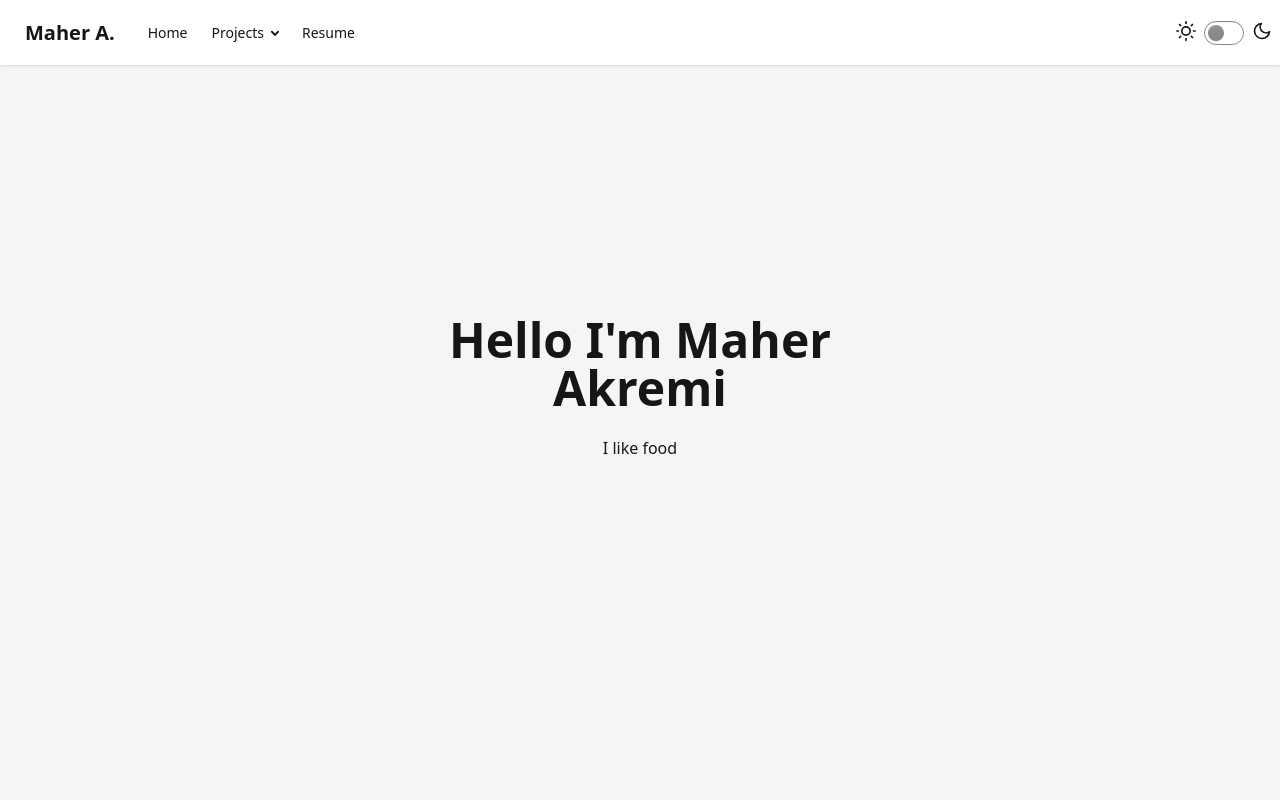
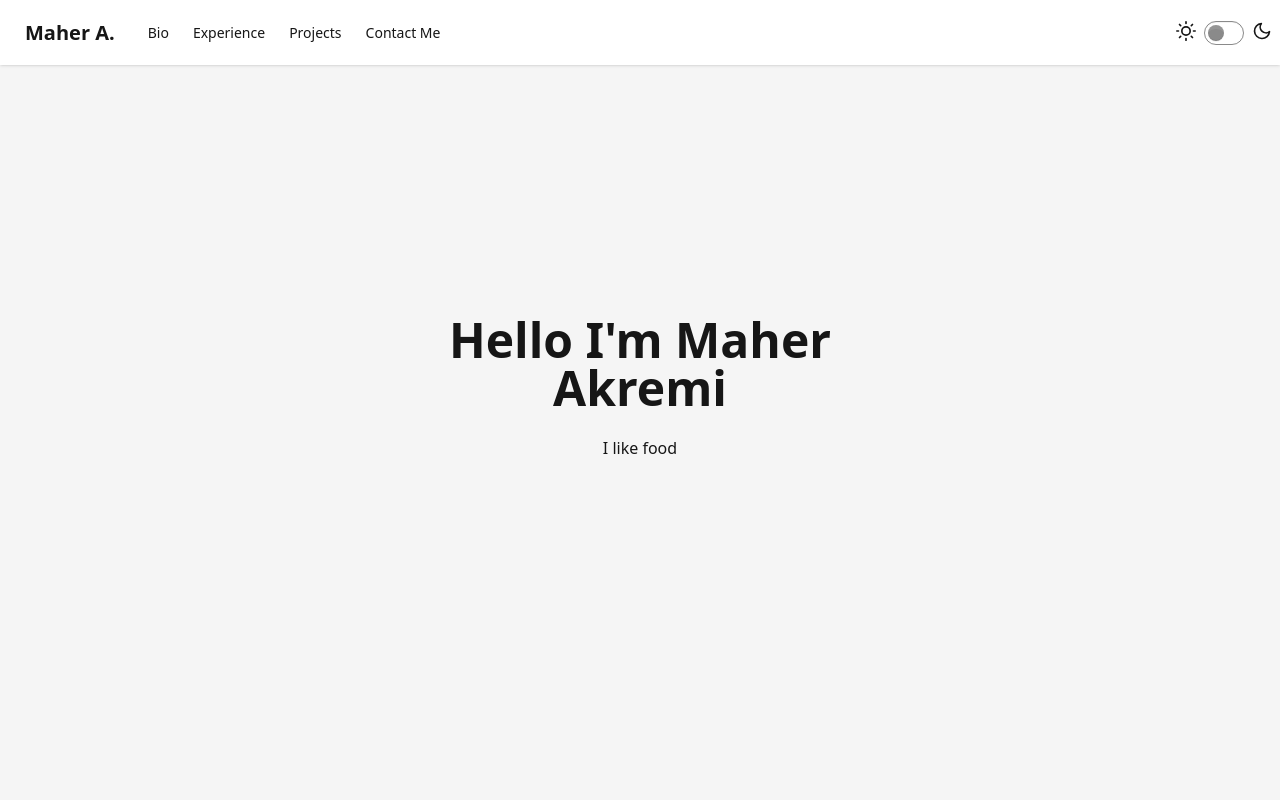
Before and after one commit to maherakr/my-portfolio-app, a Next.js app: page / in a window 1280 px wide. Shown: the top 800 px of the page. Built offline with nearby package versions, Linux system fonts and the light colour scheme.

Commit message:
Navbar updated

```diff
--- a/src/app/globals.css
+++ b/src/app/globals.css
@@ -18,6 +18,7 @@
 
 }
 
+
 html {
   scroll-behavior: smooth;
 }
--- a/src/components/Projects.tsx
+++ b/src/components/Projects.tsx
@@ -32,7 +32,7 @@ export default function Projects() {
     ]
 
     return (
-        <section id="experience" className="py-16 px-4 max-w-5xl mx-auto">
+        <section id="projects" className="py-16 px-4 max-w-5xl mx-auto">
             <h2 className="text-3xl font-bold mb-8 text-center">Projects</h2>
 
             <div className="flex justify-center w-full">
--- a/src/components/navbar.tsx
+++ b/src/components/navbar.tsx
@@ -27,17 +27,10 @@ export default function Navbar() {
       <div className="navbar-start">
         <button onClick={scrollToTop} className="btn btn-ghost text-xl">Maher A.</button>
         <ul className="menu menu-horizontal px-1">
-          <li><a>Home</a></li>
-          <li>
-            <details>
-              <summary>Projects</summary>
-              <ul className="p-2">
-                <li><a>Project 1</a></li>
-                <li><a>Submenu 2</a></li>
-              </ul>
-            </details>
-          </li>
-          <li><a>Resume</a></li>
+          <li><a href="#bio">Bio</a></li>
+          <li><a href='#experience'>Experience</a></li>
+          <li><a href='#projects'>Projects</a></li>
+          <li><a href='#contactMe'>Contact Me</a></li>
         </ul>
       </div>
 
```
